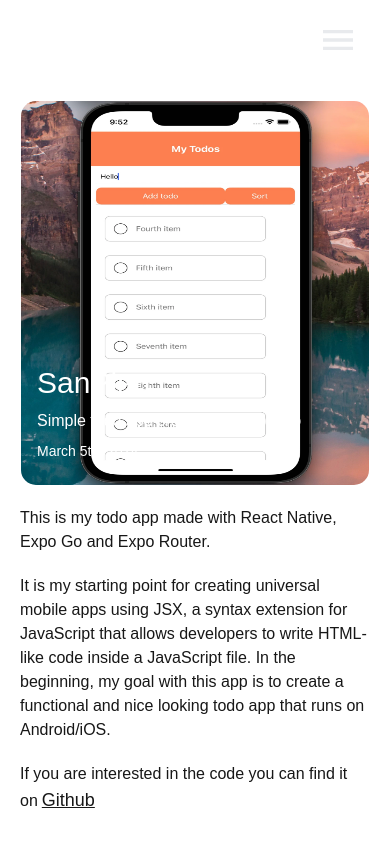
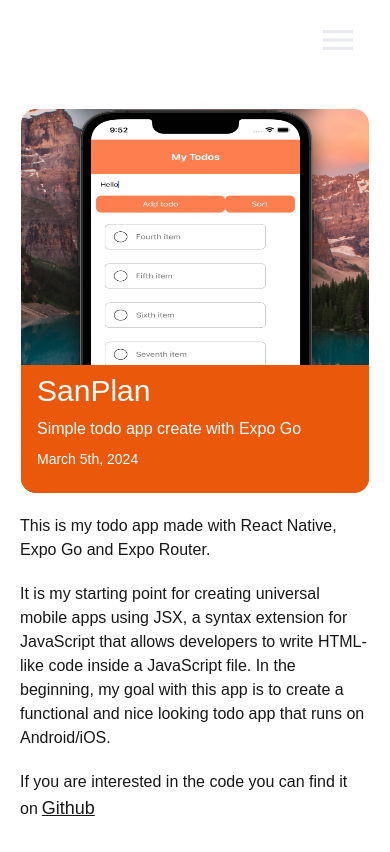
Before and after one commit to SananMaarouf/sanan-v5, a Next.js app: page /projects/sanplan in a window 390 px wide. Shown: the top 852 px of the page. Built offline with nearby package versions, Linux system fonts and the light colour scheme; a web font is replaced by a local one.

Commit message:
layout changes to ensure footer stays on bottom

```diff
--- a/pages/_app.tsx
+++ b/pages/_app.tsx
@@ -22,9 +22,13 @@ export default function App({ Component, pageProps }: AppProps) {
         .font-roboto { font-family: ${roboto.style.fontFamily}; }
         .font-andada { font-family: ${andadaPro.style.fontFamily}; }
       `}</style>
+      <div className="flex flex-col min-h-screen">
         <Navbar />
+        <main className="flex-grow">
           <Component {...pageProps} />
+        </main>
         <Footer />
+      </div>
     </>
   );
 }
--- a/pages/projects/insultifier.tsx
+++ b/pages/projects/insultifier.tsx
@@ -55,6 +55,7 @@ export default function Insultifier() {
                 initial={{ y: 100, opacity: 0 }}
                 animate={{ opacity: 1, y: 0 }}
                 transition={{ duration: 0.4 }}
+                className="h-full"
             >
                 <section className="mx-auto my-5 md:my-10 md:w-3/5 lg:w-1/2">
                     <p>
--- a/pages/projects/sanplan.tsx
+++ b/pages/projects/sanplan.tsx
@@ -36,7 +36,7 @@ export default function Sanplan() {
                 relative
                 "
             >
-                <div className="absolute md:relative md:my-auto justify-end h-2/6 w-full flex flex-col px-4 py-6 z-10 bg-background ">
+                <div className="absolute md:relative bg-orange-600 md:bg-transparent md:my-auto justify-end h-2/6 w-full flex flex-col px-4 py-6 z-10 bg-background ">
                     <h1 className="text-3xl md:text-4xl lg:text-5xl text-white">
                         SanPlan
                     </h1>
@@ -47,13 +47,13 @@ export default function Sanplan() {
                         March 5th, 2024
                     </p>
                 </div>
-                <div className="flex max-h-96 md:justify-end md:w-2/5 lg:w-1/2">
+                <div className="flex max-h-96 md:justify-end md:w-2/5 lg:w-1/2 overflow-clip">
                     <Image
                         src={images[0].image}
                         alt={images[0].title}
-                        width={600}
-                        height={800}
-                        className="w-full"
+                        width={800}
+                        height={1000}
+                        className="w-full max-w-md mx-auto"
                     />
                 </div>
             </motion.div>
```
Lines whose indentation alone changed are shown as unchanged.
